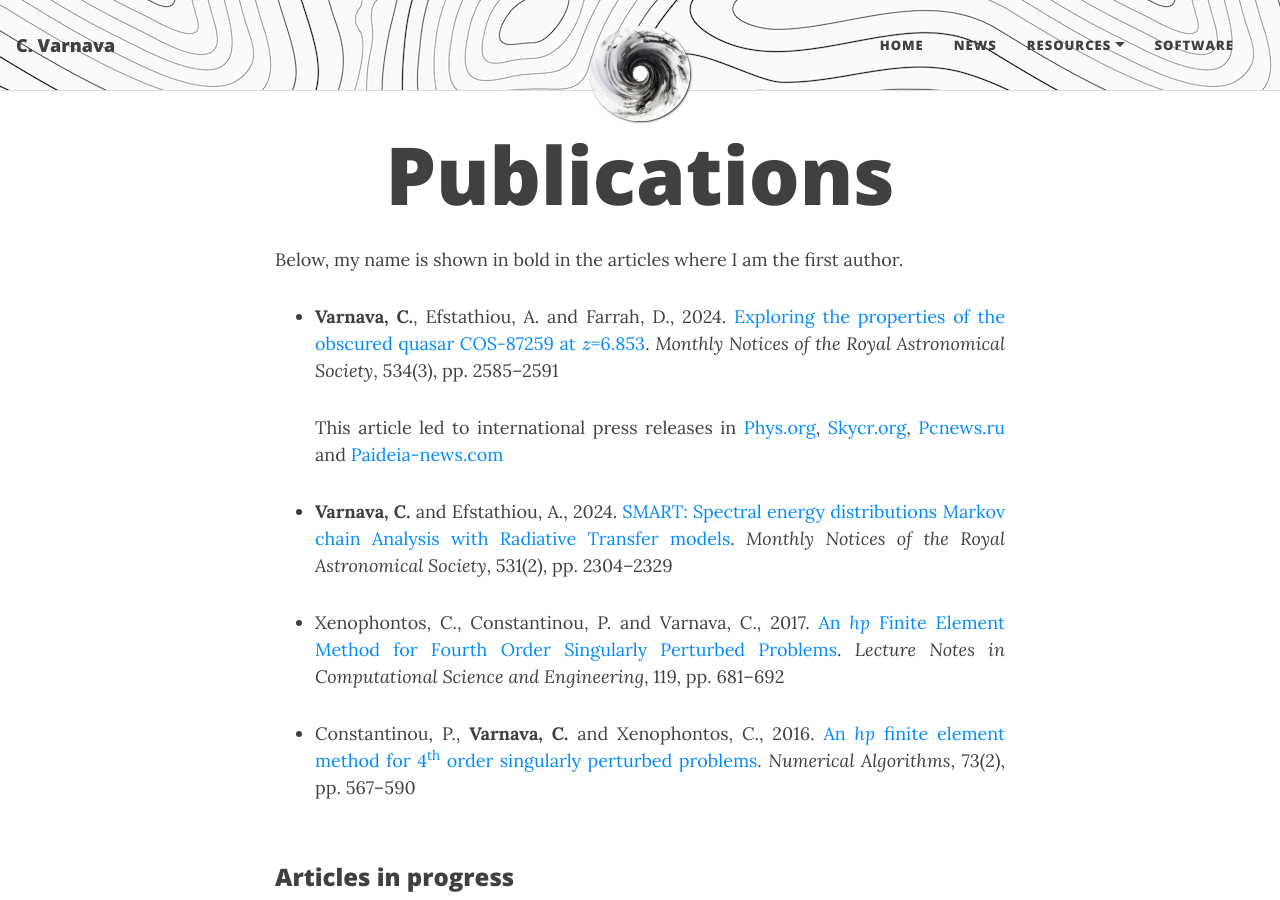
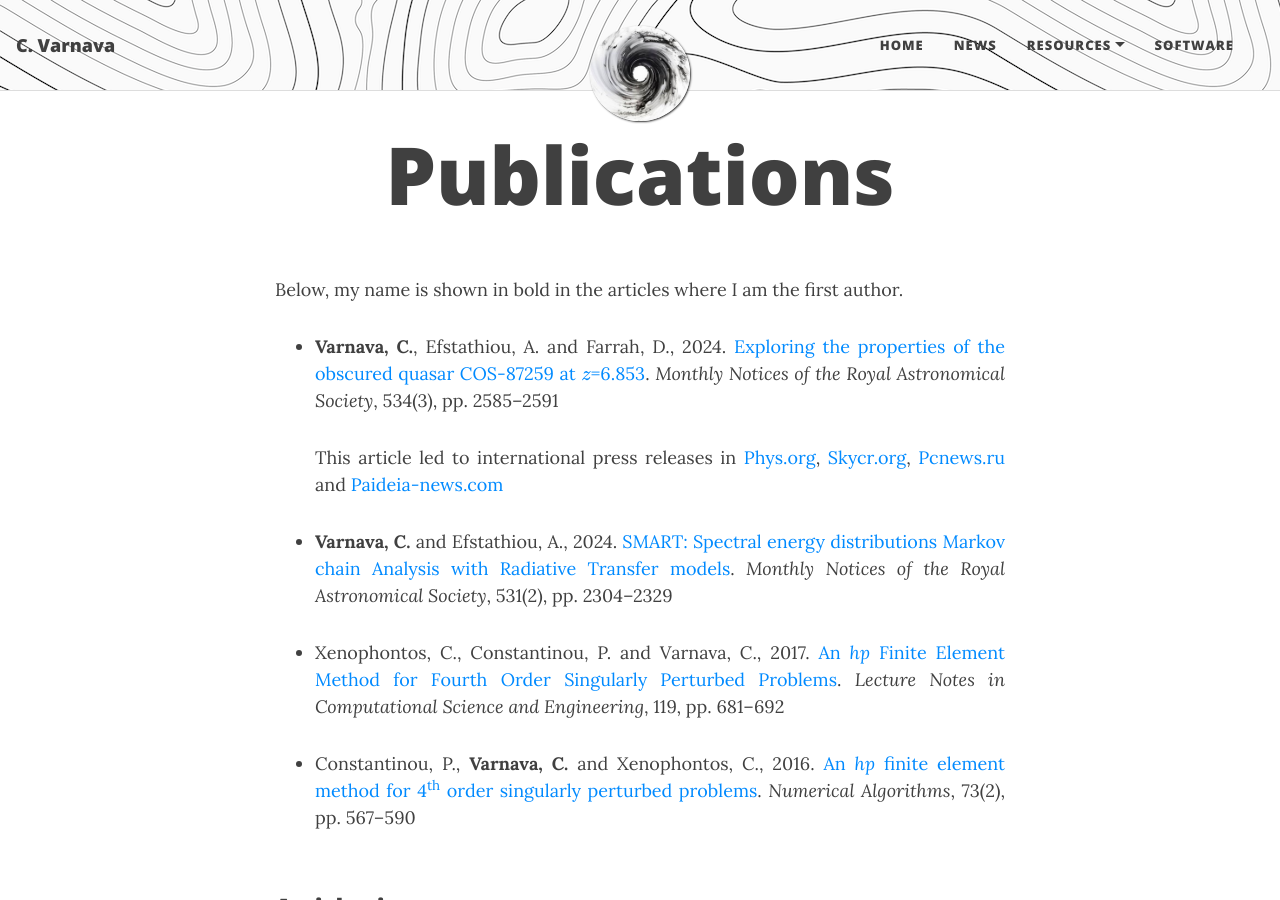
Before and after one commit to ch-var/ch-var.github.io, a Jekyll site: the page built from publications.html, in a window 1280 px wide and 900 px high. Built offline with Jekyll 4.4.1, drawn with Linux system fonts in a browser that asks for light colours; formulas are drawn with MathJax 3.

Commit message:
Update publications.html

```diff
--- a/publications.html
+++ b/publications.html
@@ -3,7 +3,7 @@
 title: Publications
 mathjax: true
 ---
-Below, my name is shown in bold in the articles where I am the first author.
+<p align='justify'>Below, my name is shown in bold in the articles where I am the first author.</p>
 <p>
 <ul>
 <li align='justify'><b>Varnava, C.</b>, Efstathiou, A. and Farrah, D., 2024. <a href="https://doi.org/10.1093/mnras/stae2221">Exploring the properties of the obscured quasar COS-87259 at \(z\)=6.853</a>. <i>Monthly Notices of the Royal Astronomical Society</i>, 534(3), pp. 2585–2591</li>
@@ -17,8 +17,7 @@
 </ul>
 <br>
 <h3>Articles in progress</h3>
-Below, my name is shown in bold in the articles where I am the first author.
-<p>
+<p align='justify'>Below, my name is shown in bold in the articles where I am the first author.</p>
 <ul>
 <li align='justify'><b>Varnava, C.</b>, Efstathiou, A., Farrah, D. and Rigopoulou, D. Constraints on the starburst and active galactic nucleus activity of local ultraluminous infrared galaxies from a broad range of torus models, submitted</li>
 <p>
```
